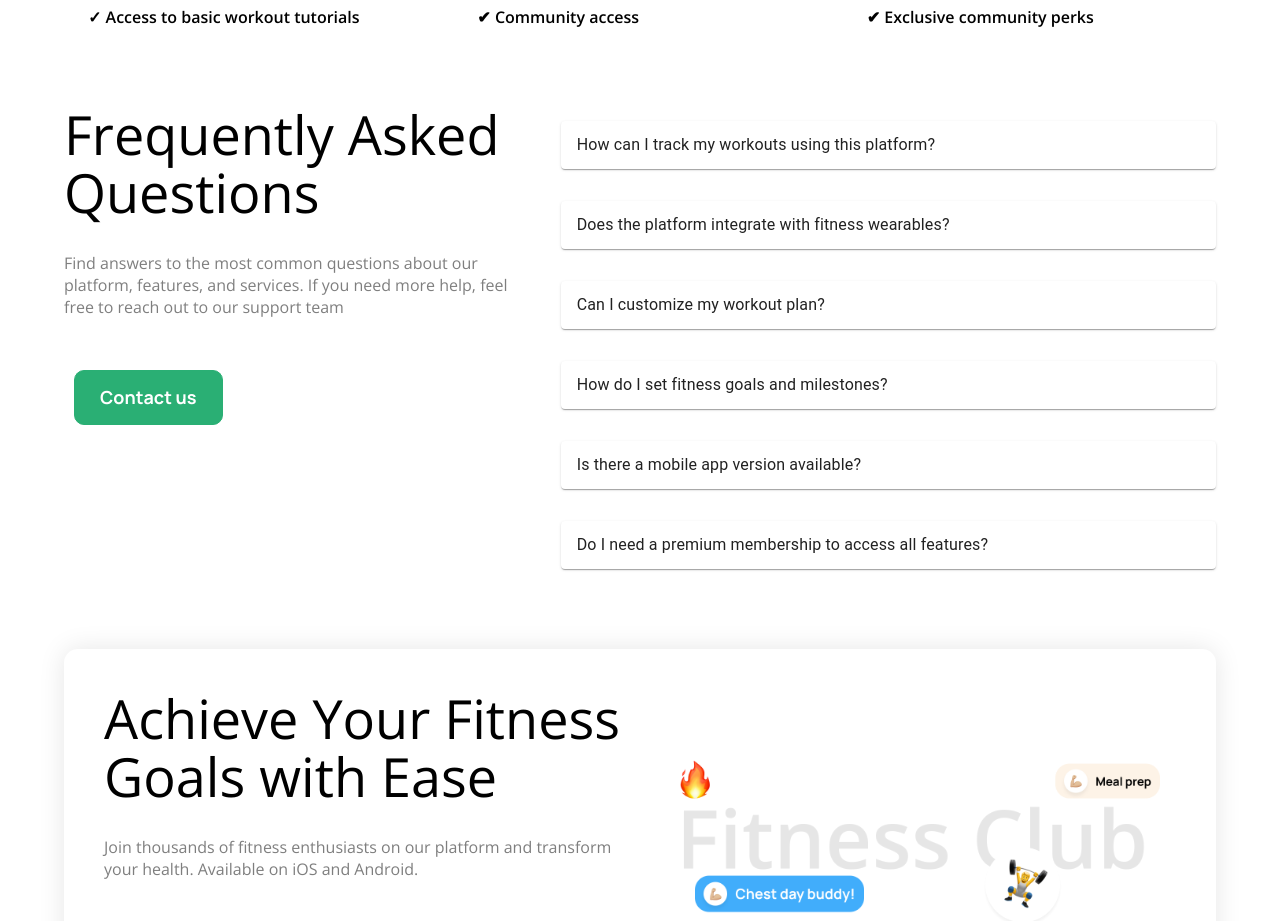
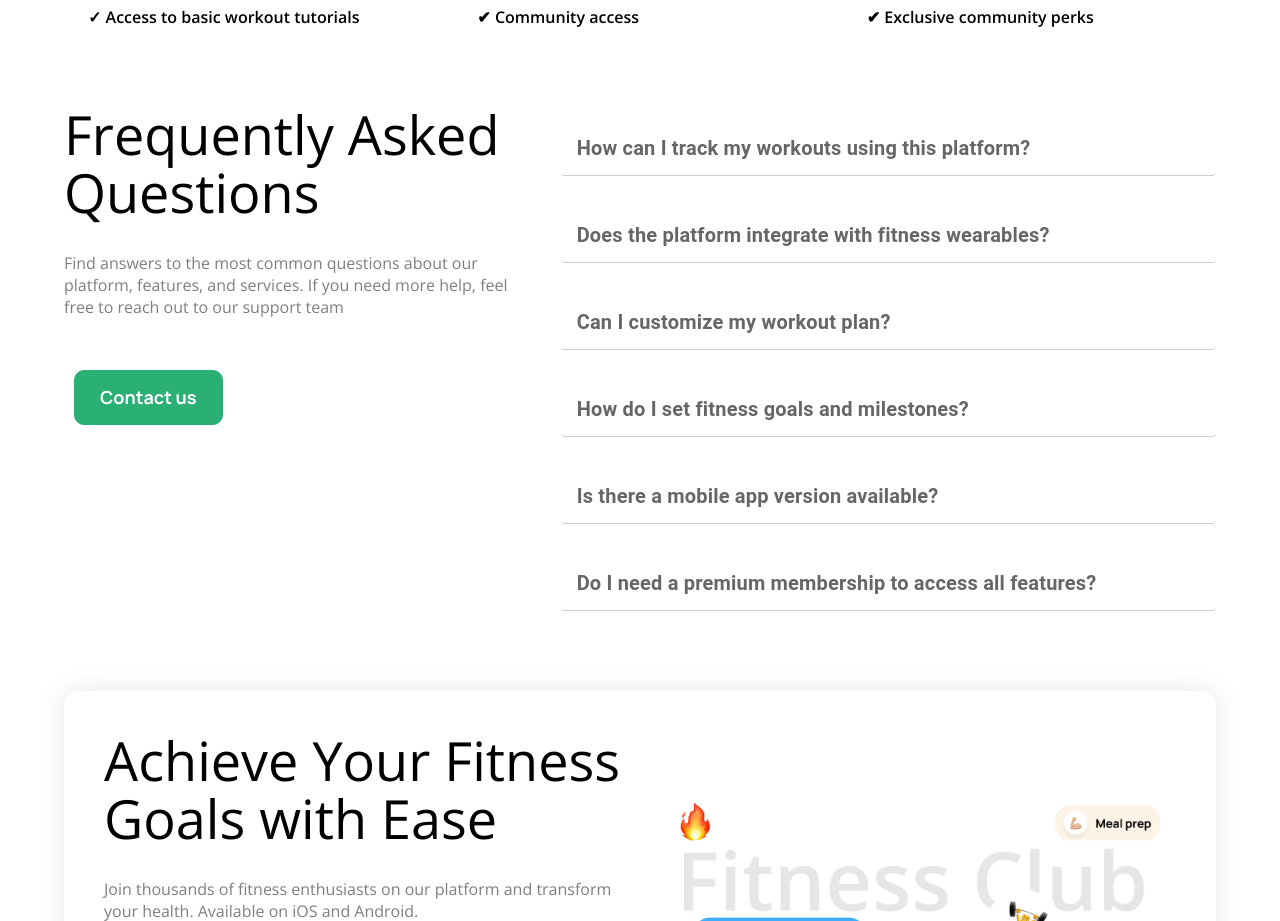
Before and after one commit to RounakXics09/health_app, a React (Create React App) app: page / in a window 1280 px wide. Shown: the part 5780-6701 px from the top of the page. Built offline with nearby package versions, Linux system fonts and the light colour scheme.

Commit message:
faq text

```diff
--- a/src/apps/widgets/Faq.js
+++ b/src/apps/widgets/Faq.js
@@ -14,85 +14,92 @@ function Faq() {
         </Grid2>
         <Grid2 item size={{ xs: 12, sm: 12, md: 7, lg: 7, xl: 7 }}>
           <Grid2 sx={{ py: 2 }}>
-            <Accordion>
+            <Accordion sx={{ background: '#ffffff', boxShadow: 'none', borderBottom: '1px solid #CECECE', borderRadius: '0px' }}>
               <AccordionSummary
                 aria-controls="panel1-content"
                 id="panel1-header"
               >
-                <Typography component="span">How can I track my workouts using this platform?</Typography>
+                <Typography component="span" sx={{ color: '#00000099', fontSize: '20px', fontWeight: '600' }}>How can I track my workouts using this platform?</Typography>
               </AccordionSummary>
               <AccordionDetails>
-                Our platform offers a comprehensive workout tracking feature where you can log exercises, track your progress, and view detailed stats about your performance. You can set reminders for workouts and track your daily fitness goals easily.
+                <Typography sx={{ color: '#000000', fontSize: '16px', fontWeight: '400px', opacity: '50%' }}>
+                  Our platform offers a comprehensive workout tracking feature where you can log exercises, track your progress, and view detailed stats about your performance. You can set reminders for workouts and track your daily fitness goals easily.
+                </Typography>
               </AccordionDetails>
             </Accordion>
           </Grid2>
           <Grid2 sx={{ py: 2 }}>
-            <Accordion>
+            <Accordion sx={{ background: '#ffffff', boxShadow: 'none', borderBottom: '1px solid #CECECE', borderRadius: '0px' }}>
               <AccordionSummary
                 aria-controls="panel1-content"
                 id="panel1-header"
               >
-                <Typography component="span">Does the platform integrate with fitness wearables?</Typography>
+                <Typography component="span" sx={{ color: '#00000099', fontSize: '20px', fontWeight: '600' }}>Does the platform integrate with fitness wearables?</Typography>
               </AccordionSummary>
               <AccordionDetails>
-                Lorem ipsum dolor sit amet, consectetur adipiscing elit. Suspendisse
-                malesuada lacus ex, sit amet blandit leo lobortis eget.
+                <Typography sx={{ color: '#000000', fontSize: '16px', fontWeight: '400px', opacity: '50%' }}>
+                  Our platform offers a comprehensive workout tracking feature where you can log exercises, track your progress, and view detailed stats about your performance. You can set reminders for workouts and track your daily fitness goals easily.
+                </Typography>
               </AccordionDetails>
             </Accordion>
           </Grid2>
           <Grid2 sx={{ py: 2 }}>
-            <Accordion>
+            <Accordion sx={{ background: '#ffffff', boxShadow: 'none', borderBottom: '1px solid #CECECE', borderRadius: '0px' }}>
               <AccordionSummary
                 aria-controls="panel1-content"
                 id="panel1-header"
               >
-                <Typography component="span">Can I customize my workout plan?</Typography>
+                <Typography component="span" sx={{ color: '#00000099', fontSize: '20px', fontWeight: '600' }}>Can I customize my workout plan?</Typography>
               </AccordionSummary>
               <AccordionDetails>
-                Lorem ipsum dolor sit amet, consectetur adipiscing elit. Suspendisse
-                malesuada lacus ex, sit amet blandit leo lobortis eget.
+                <Typography sx={{ color: '#000000', fontSize: '16px', fontWeight: '400px', opacity: '50%' }}>
+                  Our platform offers a comprehensive workout tracking feature where you can log exercises, track your progress, and view detailed stats about your performance. You can set reminders for workouts and track your daily fitness goals easily.
+                </Typography>
               </AccordionDetails>
             </Accordion>
           </Grid2>
           <Grid2 sx={{ py: 2 }}>
-            <Accordion>
+            <Accordion sx={{ background: '#ffffff', boxShadow: 'none', borderBottom: '1px solid #CECECE', borderRadius: '0px' }}>
               <AccordionSummary
                 aria-controls="panel1-content"
                 id="panel1-header"
               >
-                <Typography component="span">How do I set fitness goals and milestones?</Typography>
+                <Typography component="span" sx={{ color: '#00000099', fontSize: '20px', fontWeight: '600' }}>How do I set fitness goals and milestones?</Typography>
               </AccordionSummary>
               <AccordionDetails>
-                Lorem ipsum dolor sit amet, consectetur adipiscing elit. Suspendisse
-                malesuada lacus ex, sit amet blandit leo lobortis eget.
+                <Typography sx={{ color: '#000000', fontSize: '16px', fontWeight: '400px', opacity: '50%' }}>
+                  Our platform offers a comprehensive workout tracking feature where you can log exercises, track your progress, and view detailed stats about your performance. You can set reminders for workouts and track your daily fitness goals easily.
+                </Typography>
               </AccordionDetails>
             </Accordion>
           </Grid2>
           <Grid2 sx={{ py: 2 }}>
-            <Accordion>
+            <Accordion sx={{ background: '#ffffff', boxShadow: 'none', borderBottom: '1px solid #CECECE', borderRadius: '0px' }}>
               <AccordionSummary
                 aria-controls="panel1-content"
                 id="panel1-header"
               >
-                <Typography component="span">Is there a mobile app version available?</Typography>
+                <Typography component="span" sx={{ color: '#00000099', fontSize: '20px', fontWeight: '600' }}>Is there a mobile app version available?</Typography>
               </AccordionSummary>
               <AccordionDetails>
-                Lorem ipsum dolor sit amet, consectetur adipiscing elit. Suspendisse
-                malesuada lacus ex, sit amet blandit leo lobortis eget.
+                <Typography sx={{ color: '#000000', fontSize: '16px', fontWeight: '400px', opacity: '50%' }}>
+                  Our platform offers a comprehensive workout tracking feature where you can log exercises, track your progress, and view detailed stats about your performance. You can set reminders for workouts and track your daily fitness goals easily.
+                </Typography>
               </AccordionDetails>
             </Accordion>
           </Grid2>
           <Grid2 sx={{ py: 2 }}>
-            <Accordion>
+            <Accordion sx={{ background: '#ffffff', boxShadow: 'none', borderBottom: '1px solid #CECECE', borderRadius: '0px' }}>
               <AccordionSummary
                 aria-controls="panel1-content"
                 id="panel1-header"
               >
-                <Typography component="span">Do I need a premium membership to access all features?</Typography>
+                <Typography component="span" sx={{ color: '#00000099', fontSize: '20px', fontWeight: '600' }}>Do I need a premium membership to access all features?</Typography>
               </AccordionSummary>
               <AccordionDetails>
-                Lorem ipsum dolor sit amet, consectetur adipiscing elit. Suspendisse
-                malesuada lacus ex, sit amet blandit leo lobortis eget.
+                <Typography sx={{ color: '#000000', fontSize: '16px', fontWeight: '400px', opacity: '50%' }}>
+                  Our platform offers a comprehensive workout tracking feature where you can log exercises, track your progress, and view detailed stats about your performance. You can set reminders for workouts and track your daily fitness goals easily.
+                </Typography>
               </AccordionDetails>
             </Accordion>
           </Grid2>
```
